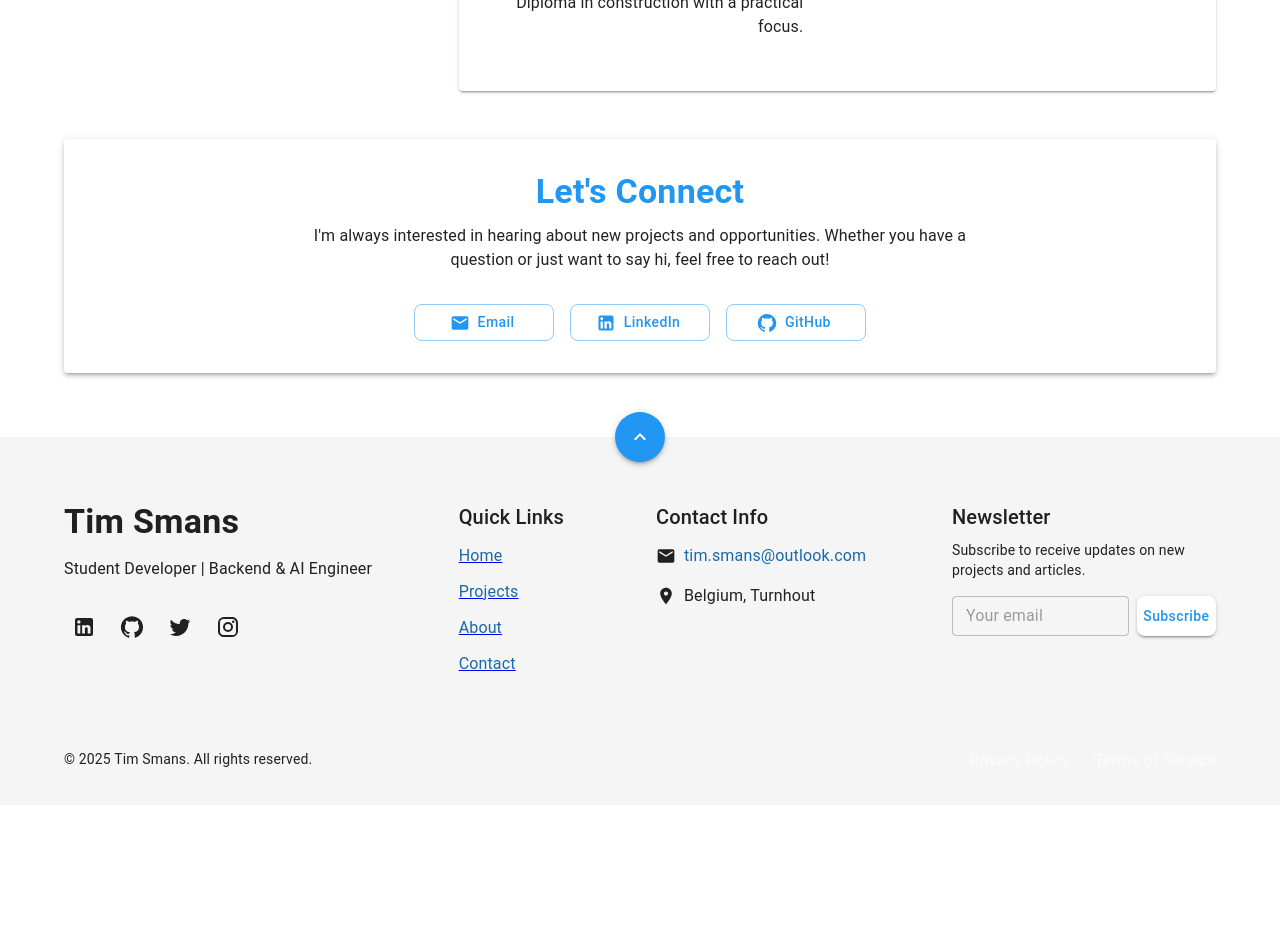
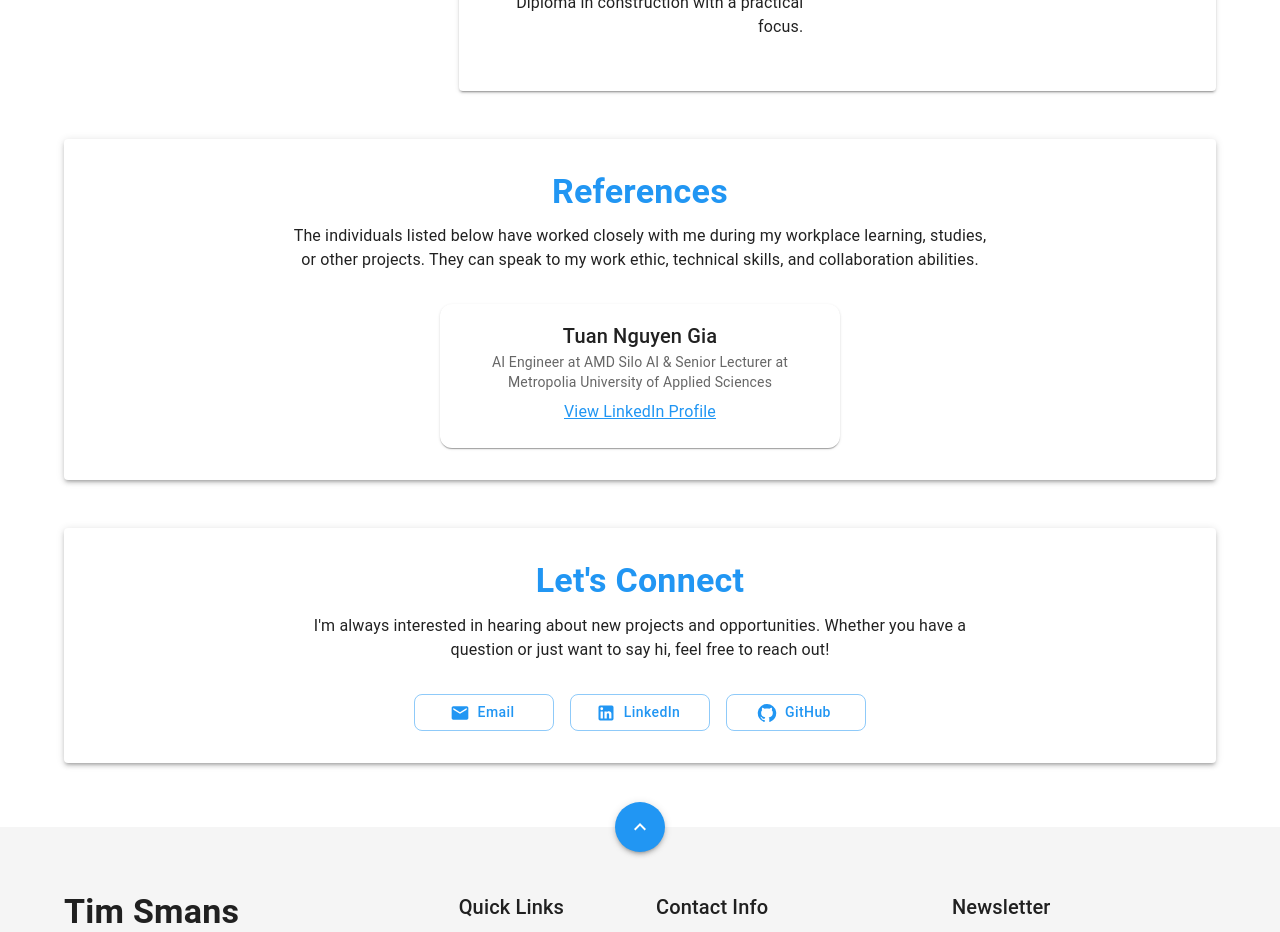
Before and after one commit to Tim-Smans/portfolio, a Next.js app: page /about in a window 1280 px wide. Shown: the part 1740-2672 px from the top of the page. Before the commit the page ends 2545 px from the top, so only its background shows below. Built offline with nearby package versions, Linux system fonts and the light colour scheme; no server answers; the database is empty.

Commit message:
Added a reference section to the about me page

```diff
--- a/src/components/about/mainSection.tsx
+++ b/src/components/about/mainSection.tsx
@@ -7,6 +7,7 @@ import InterestsSection from './interestsSection';
 import AboutMeSection from './aboutMeSection';
 import ExperienceSection from './experienceSection';
 import ConnectSection from './connectSection';
+import ReferenceSection from './referenceSection';
 
 interface Props {
   skills: Skill[]
@@ -29,6 +30,7 @@ const MainSection: FC<Props> = ({ skills, isAdmin }) => {
           <ExperienceSection/>
         </Grid>
       </Grid>
+      <ReferenceSection/>
       <ConnectSection/>
     </Container>
   )
--- /dev/null
+++ b/src/components/about/referenceSection.tsx
@@ -0,0 +1,48 @@
+import { Email, GitHub, LinkedIn, Twitter } from '@mui/icons-material'
+import { Box, Button, Card, CardContent, Paper, Typography } from '@mui/material'
+import Link from 'next/link'
+import { FC } from 'react'
+
+
+
+const references = [
+  {
+    name: 'Tuan Nguyen Gia',
+    title: 'AI Engineer at AMD Silo AI & Senior Lecturer at Metropolia University of Applied Sciences',
+    linkedIn: 'https://www.linkedin.com/in/tunggi/',
+  },
+]
+
+const ReferenceSection: FC = () => {
+
+   return (
+    <Paper elevation={3} sx={{ p: 4, mt: 6, textAlign: 'center' }}>
+      <Typography variant="h4" gutterBottom color="primary.main">
+        References
+      </Typography>
+      <Typography variant="body1" sx={{ maxWidth: 700, mx: 'auto', mb: 4 }}>
+        The individuals listed below have worked closely with me during my workplace learning,
+        studies, or other projects. They can speak to my work ethic, technical skills, and collaboration abilities.
+      </Typography>
+      <Box sx={{ display: 'flex', flexWrap: 'wrap', gap: 2, justifyContent: 'center' }}>
+        {references.map((ref, idx) => (
+          <Card key={idx} sx={{ minWidth: 280, maxWidth: 400 }}>
+            <CardContent>
+              <Typography variant="h6" component="div">
+                {ref.name}
+              </Typography>
+              <Typography variant="body2" color="text.secondary" sx={{ mb: 1 }}>
+                {ref.title}
+              </Typography>
+              <Link href={ref.linkedIn} target="_blank" rel="noopener" style={{color: '#2196F3'}}>
+                View LinkedIn Profile
+              </Link>
+            </CardContent>
+          </Card>
+        ))}
+      </Box>
+    </Paper>
+  )
+}
+
+export default ReferenceSection
```
